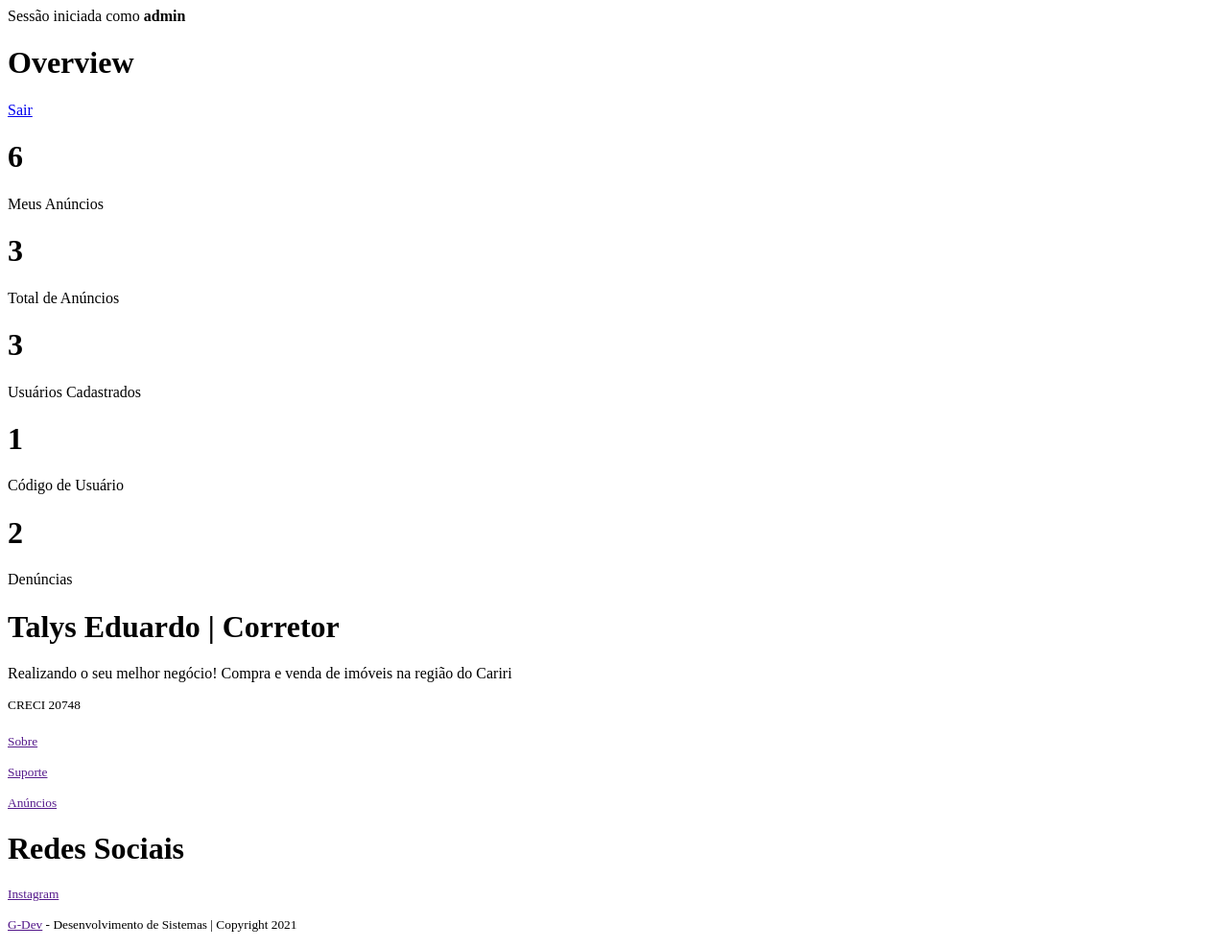
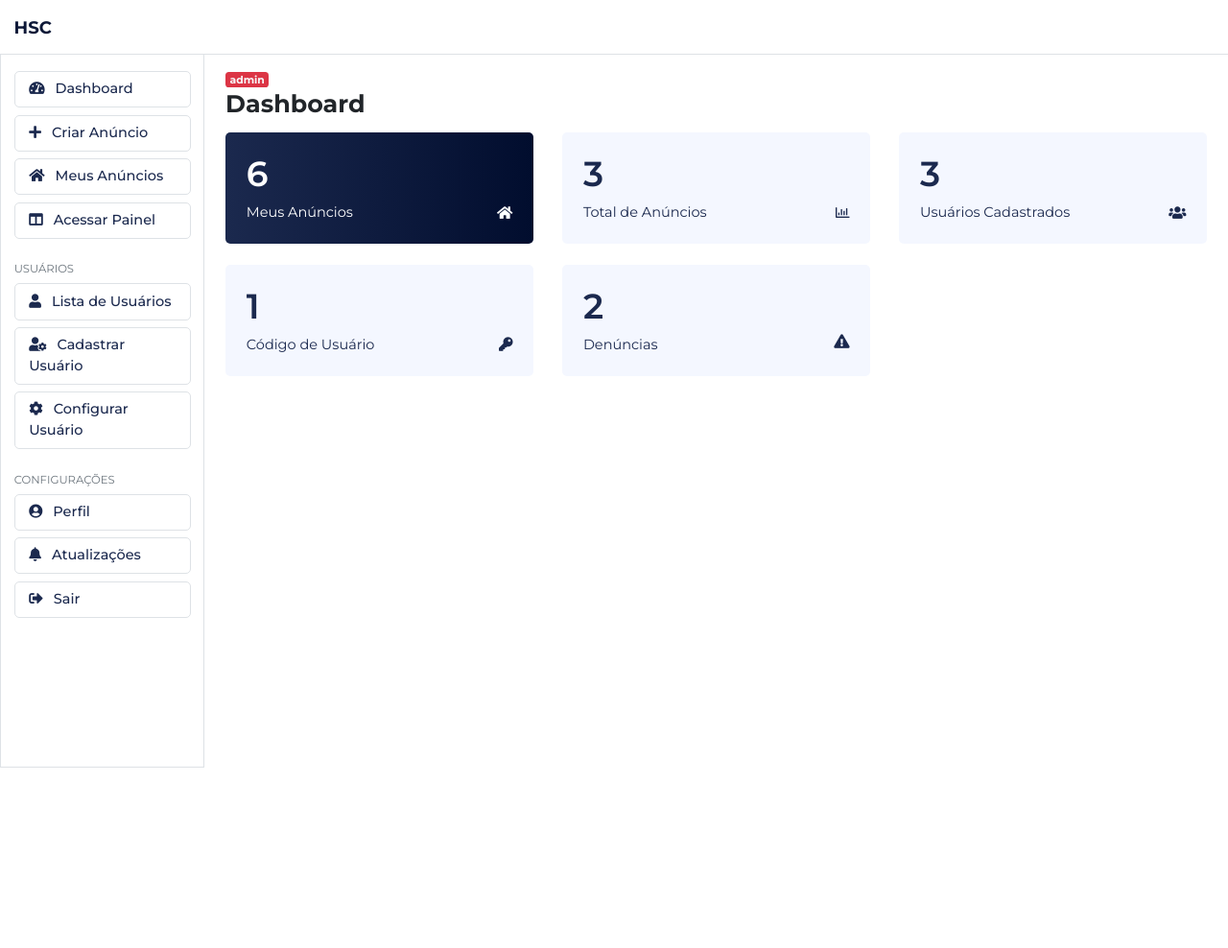
Before and after one commit to marcosheiner/hsc, a PHP site: page /pages/dashboard.php in a window 1280 px wide. Shown: the whole page at 96% size. After the commit the page ends 800 px from the top, so only its background shows below. Run offline with PHP 8.4, Linux system fonts and the light colour scheme; the visitor is signed in with stand-in values (Sample User, id 1); some libraries are stand-ins or nearby versions.

Commit message:
add: layout dashboard

```diff
--- a/assets/css/css.css
+++ b/assets/css/css.css
@@ -106,6 +106,13 @@ p {
 .footer-pages {
     background-color: #1b294e;
     color: white;
+}
+
+.navbar-brand{
+    color: #1b294e;
+}
+.navbar-brand:hover{
+    color: #0e1938;
 }
 
 
@@ -246,9 +253,7 @@ p {
 }
 
 @media (max-width: 767.98px) {
-    .sidebar {
-        top: 5rem;
-    }
+
 }
 
 .sidebar-sticky {
@@ -270,20 +275,20 @@ p {
 
 .sidebar .nav-link {
     font-weight: 500;
-    color: #2337d6;
+    color: #1b294e;
 }
 
 .sidebar .nav-link:hover {
-    color: #1653f0;
+    color: #0e1938;
 }
 
 .sidebar .nav-item {
     border-radius: 5px;
-    color: #1653f0;
+    color: #1b294e;
 }
 
 .sidebar .nav-item:hover {
-    color: #1653f0;
+    color: #1b294e;
     border-radius: 5px;
 }
 
@@ -309,15 +314,15 @@ p {
 /*dashboard*/
 
 .card-dados {
-    background: rgb(22, 83, 240);
-    background: linear-gradient(90deg, rgba(22, 83, 240, 1) 0%, rgba(35, 55, 214, 1) 100%);
+    background: rgb(27,41,78);
+    background: linear-gradient(90deg, rgba(27,41,78,1) 0%, rgba(1,13,46,1) 100%);
     color: white;
     border-radius: 5px;
 }
 
 .card-dados-all {
     background-color: #f4f7ff;
-    color: #1653f0;
+    color: #1b294e;
     border-radius: 5px;
 }
 
--- a/home/contato.php
+++ b/home/contato.php
@@ -12,5 +12,5 @@
   <!--row-->
 </div>
 <!--container-->
-
+<?php include '../includes/footerInfo.php'; ?>
 <?php include '../includes/footer.php'; ?>
--- a/home/login.php
+++ b/home/login.php
@@ -50,4 +50,6 @@ include "../config/conn.php";
 </div>
 <!--container-->
 
+
+<?php include '../includes/footerInfo.php'; ?>
 <?php include '../includes/footer.php'; ?>
--- a/home/sobre.php
+++ b/home/sobre.php
@@ -29,5 +29,5 @@
   </div>
 </div>
 <!--container-->
-
+<?php include '../includes/footerInfo.php'; ?>
 <?php include '../includes/footer.php'; ?>
--- a/home/suporte.php
+++ b/home/suporte.php
@@ -16,4 +16,6 @@
 </div>
 <!--container-->
 
+<?php include '../includes/footerInfo.php'; ?>
+
 <?php include '../includes/footer.php'; ?>
--- a/includes/footer.php
+++ b/includes/footer.php
@@ -1,38 +1,3 @@
-<footer class="footer mt-5 py-3 footer-pages">
-  <div class="area-footer p-5">
-    <div class="row">
-      <div class="col-xl-3 col-md-4">
-        <h1 class="h5 mb-3">Talys Eduardo | Corretor</h1>
-        <p class="mb-5">Realizando o seu melhor negócio! Compra e venda de imóveis na região do Cariri</p>
-        <p class="text-light"><small>CRECI 20748</small></p>
-      </div>
-      <div class="col-xl-2 col-md-3">
-        <h1 class="h5 mb-3"><i class="fas fa-bars"></i></h1>
-        <a href="" class="text-light">
-          <p><small>Sobre</small></p>
-        </a>
-        <a href="" class="text-light">
-          <p><small>Suporte</small></p>
-        </a>
-        <a href="" class="text-light">
-          <p><small>Anúncios</small></p>
-        </a>
-      </div>
-      <div class="col-xl-3 col-md-4">
-        <h1 class="h5 mb-3">Redes Sociais</h1>
-        <a href="" class="text-light">
-          <p><small><i class="fab fa-instagram"></i> Instagram</small></p>
-        </a>
-      </div>
-    </div>
-
-
-  </div>
-  <div class="text-center">
-    <p><small><a href="" class="text-light">G-Dev</a> - Desenvolvimento de Sistemas | Copyright 2021 </small> </p>
-  </div>
-</footer>
-
 <!-- Option 1: Bootstrap Bundle with Popper -->
 <script src="https://code.jquery.com/jquery-3.5.1.slim.min.js" integrity="sha384-DfXdz2htPH0lsSSs5nCTpuj/zy4C+OGpamoFVy38MVBnE+IbbVYUew+OrCXaRkfj" crossorigin="anonymous"></script>
 <script src="https://cdnjs.cloudflare.com/ajax/libs/jquery.mask/1.14.15/jquery.mask.min.js"></script>
--- a/includes/menu.php
+++ b/includes/menu.php
@@ -33,7 +33,7 @@
             <a class="nav-link" href="../home/suporte.php">Suporte</a>
           </li>
           <li class="nav-item nav-get-start mr-3 pl-3 pr-3">
-            <a class="nav-link nav-link-get-start" href="home/login.php">Anúncios</a>
+            <a class="nav-link nav-link-get-start" href="../home/login.php">Anúncios</a>
           </li>
         </ul>
       </div>
--- a/includes/menudashboard.php
+++ b/includes/menudashboard.php
@@ -0,0 +1,114 @@
+<!doctype html>
+<html lang="pt-BR">
+
+<head>
+  <!-- Required meta tags -->
+  <meta charset="utf-8">
+  <meta name="viewport" content="width=device-width, initial-scale=1, shrink-to-fit=no">
+
+  <!-- Bootstrap CSS -->
+  <link rel="stylesheet" href="https://cdn.jsdelivr.net/npm/bootstrap@4.5.3/dist/css/bootstrap.min.css" integrity="sha384-TX8t27EcRE3e/ihU7zmQxVncDAy5uIKz4rEkgIXeMed4M0jlfIDPvg6uqKI2xXr2" crossorigin="anonymous">
+  <link rel="stylesheet" href="https://use.fontawesome.com/releases/v5.15.3/css/all.css" integrity="sha384-SZXxX4whJ79/gErwcOYf+zWLeJdY/qpuqC4cAa9rOGUstPomtqpuNWT9wdPEn2fk" crossorigin="anonymous">
+  <link rel="stylesheet" href="../assets/css/css.css">
+  <title>Hire</title>
+
+  <script src="https://ajax.googleapis.com/ajax/libs/jquery/1.11.1/jquery.min.js"></script>
+</head>
+
+<body>
+
+
+  <nav class="navbar sticky-top p-0 border-bottom" style="background-color: #fff;">
+    <a class="navbar-brand p-3" href="#">HSC</a>
+    <button class="navbar-toggler d-md-none p-3 collapsed" type="button" data-toggle="collapse" data-target="#sidebarMenu" aria-controls="sidebarMenu" aria-expanded="false" aria-label="Toggle navigation">
+      <i class="fas fa-bars"></i>
+    </button>
+  </nav>
+
+  <div class="container-fluid">
+    <div class="row">
+      <nav id="sidebarMenu" class="col-md-3 col-lg-2 d-md-block sidebar collapse border">
+        <div class="sidebar-sticky pt-3">
+          <?php if ($_SESSION['funcao'] == 'funcionario' || $_SESSION['funcao'] == 'gerente' || $_SESSION['funcao'] == 'admin') { ?>
+            <ul class="nav flex-column">
+              <li class="nav-item m-1 border">
+                <a class="nav-link" href="../pages/dashboard.php">
+                  <i class="fas fa-tachometer-alt pr-2"></i>
+                  Dashboard <span class="sr-only">(current)</span>
+                </a>
+              </li>
+              <li class="nav-item m-1 border">
+                <a class="nav-link" href="../pages/criar_anuncio.php">
+                  <i class="fas fa-plus pr-2"></i>
+                  Criar Anúncio
+                </a>
+              </li>
+              <li class="nav-item m-1 border">
+                <a class="nav-link" href="../pages/meus_anuncios.php">
+                  <i class="fas fa-home pr-2"></i>
+                  Meus Anúncios
+                </a>
+              </li>
+              <li class="nav-item m-1 border">
+                <a class="nav-link" href="../pages/painel.php">
+                  <i class="fas fa-columns pr-2"></i>
+                  Acessar Painel
+                </a>
+              </li>
+            </ul>
+          <?php } ?>
+          <?php if ($_SESSION['funcao'] == 'admin' || $_SESSION['funcao'] == 'gerente') { ?>
+            <h6 class="sidebar-heading d-flex justify-content-between align-items-center px-1 mt-4 mb-1 text-muted">
+              <small>Usuários</small>
+              <a class="d-flex align-items-center text-muted" href="#" aria-label="Add a new report">
+              </a>
+            </h6>
+            <ul class="nav flex-column mb-2">
+              <li class="nav-item m-1 border">
+                <a class="nav-link" href="#">
+                  <i class="fas fa-user pr-2"></i>
+                  Lista de Usuários
+                </a>
+              </li>
+              <li class="nav-item m-1 border">
+                <a class="nav-link" href="#">
+                  <i class="fas fa-user-cog pr-2"></i>
+                  Cadastrar Usuário
+                </a>
+              </li>
+              <li class="nav-item m-1 border">
+                <a class="nav-link" href="../routes/logout.php">
+                  <i class="fas fa-cog pr-2"></i>
+                  Configurar Usuário
+                </a>
+              </li>
+            </ul>
+          <?php } ?>
+
+          <h6 class="sidebar-heading d-flex justify-content-between align-items-center px-1 mt-4 mb-1 text-muted">
+            <small>Configurações</small>
+            <a class="d-flex align-items-center text-muted" href="#" aria-label="Add a new report">
+            </a>
+          </h6>
+          <ul class="nav flex-column mb-2">
+            <li class="nav-item m-1 border">
+              <a class="nav-link" href="../pages/perfil.php">
+                <i class="fas fa-user-circle pr-2"></i>
+                Perfil
+              </a>
+            </li>
+            <li class="nav-item m-1 border">
+              <a class="nav-link" href="#">
+                <i class="fas fa-bell pr-2"></i>
+                Atualizações
+              </a>
+            </li>
+            <li class="nav-item m-1 border">
+              <a class="nav-link" href="../routes/logout.php">
+                <i class="fas fa-sign-out-alt pr-2"></i>
+                Sair
+              </a>
+            </li>
+          </ul>
+        </div>
+      </nav>
--- a/pages/dashboard.php
+++ b/pages/dashboard.php
@@ -8,17 +8,16 @@ if (isset($_SESSION['email_user']) && isset($_SESSION['id'])) {   ?>
 
   <main role="main" class="mt-3 col-md-9 ml-sm-auto col-lg-10 px-md-4">
 
-    <?php if ($_SESSION['funcao'] == 'admin') { ?>
-      <div class="alert alert-warning">
-        Sessão iniciada como <span style="font-weight: 600;"><?php echo $_SESSION['funcao']; ?></span>
-      </div>
+    <?php if ($_SESSION['funcao'] == 'admin' || $_SESSION['funcao'] == 'funcionario' || $_SESSION['funcao'] == 'gerente') { ?>
+      <span class="badge badge-danger text-light">
+        <?php echo $_SESSION['funcao']; ?>
+      </span>
     <?php } ?>
 
-    <h1 class="h3 mb-3" style="font-weight: 700;">Overview</h1>
+    <h1 class="h3 mb-3" style="font-weight: 700;">Dashboard</h1>
     <div class="row">
       <?php if ($_SESSION['funcao'] == 'funcionario' || $_SESSION['funcao'] == 'gerente' || $_SESSION['funcao'] == 'admin') { ?>
 
-        <a href="../routes/logout.php">Sair</a>
 
         <div class="col-xl-4 col-md-6 mb-4">
           <div class="card-dados p-4">
```
Also changed, not shown: includes/footerInfo.php (added, +34 -0 lines).
